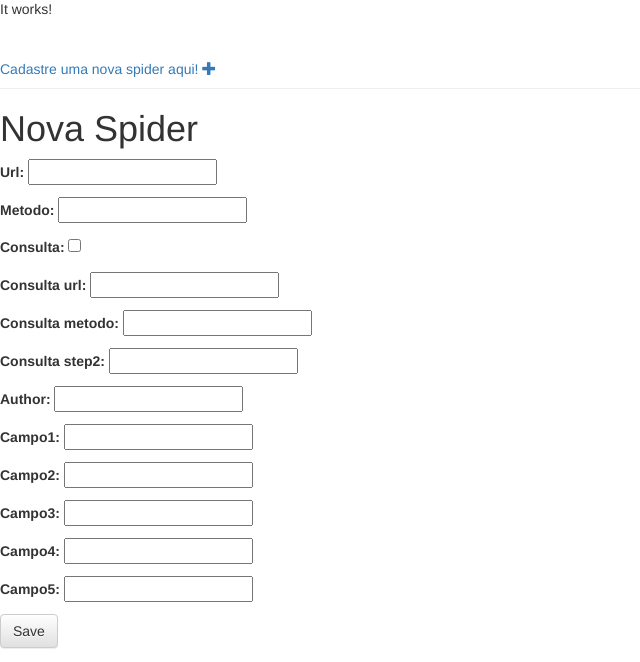
After one commit to RicardoLuna/babySpider, a Django app: page /spider/new/ in a window 1280 px wide. The commit adds this page. Shown: the part 390-1052 px from the top of the page, without its empty margins (0-640 px from the left). Run offline with Django 3.2, Linux system fonts and the light colour scheme; some libraries are stand-ins or nearby versions.

Commit message:
[DjangoProject] Adiciona nova view para cadastro.

```diff
--- /dev/null
+++ b/baby_spider/forms.py
@@ -0,0 +1,13 @@
+from django import forms
+
+from .models import Spider
+
+class SpiderForm(forms.ModelForm):
+
+    class Meta:
+        model = Spider
+        fields = (
+            'url', 'metodo', 'consulta', 'consulta_url', 'consulta_metodo',
+            'consulta_step2', 'author', 'campo1', 'campo2', 'campo3' ,
+            'campo4', 'campo5'
+        )
--- a/baby_spider/models.py
+++ b/baby_spider/models.py
@@ -3,20 +3,18 @@ from django.utils import timezone
 
 class Spider(models.Model):
     id = models.AutoField(primary_key=True)
-    url = models.TextField()
-    metodo = models.TextField()
+    url = models.CharField(max_length=100)
+    metodo = models.CharField(max_length=200)
     consulta = models.BooleanField(default=False)
-    consulta_url = models.TextField(default=None)
-    consulta_metodo = models.TextField(default=None)
-    consulta_step2 = models.TextField(default=None)
-    author = models.ForeignKey('auth.User', on_delete=models.CASCADE)
-    campo1 = models.TextField(default=None)
-    campo2 = models.TextField(default=None)
-    campo3 = models.TextField(default=None)
-    campo4 = models.TextField(default=None)
-    campo5 = models.TextField(default=None)
-    created_date = models.DateTimeField(
-            default=timezone.now)
+    consulta_url = models.CharField(max_length=100)
+    consulta_metodo = models.CharField(max_length=50)
+    consulta_step2 = models.CharField(max_length=50)
+    author = models.CharField(max_length=50)
+    campo1 = models.CharField(max_length=50)
+    campo2 = models.CharField(max_length=50)
+    campo3 = models.CharField(max_length=50)
+    campo4 = models.CharField(max_length=50)
+    campo5 = models.CharField(max_length=50)
 
     def __str__(self):
         return self.author
@@ -25,7 +23,7 @@ class Spider(models.Model):
 class Extract(models.Model):
 
     id = models.AutoField(primary_key=True)
-    author = models.ForeignKey('auth.User', on_delete=models.CASCADE)
+    author = models.TextField(default=None)
     campo2 = models.TextField(default=None)
     campo3 = models.TextField(default=None)
     campo4 = models.TextField(default=None)
--- /dev/null
+++ b/baby_spider/templates/baby_spider/base.html
@@ -0,0 +1,21 @@
+{% load staticfiles %}
+<html>
+    <head>
+        <link rel="stylesheet" href="//maxcdn.bootstrapcdn.com/bootstrap/3.2.0/css/bootstrap.min.css">
+        <link rel="stylesheet" href="//maxcdn.bootstrapcdn.com/bootstrap/3.2.0/css/bootstrap-theme.min.css">
+        <title>Baby spider =D</title>
+        <link rel="stylesheet" href="{% static 'css/spider_list.css' %}">
+    </head>
+    <body>
+        <h3>Projeto da disciplica PISD</h3>
+        <img src="https://i.imgur.com/kEKQxxw.jpg" height="333" width="500">
+        <p>It works!</p>
+        <div class="page-header">
+            <a href="{% url 'spider_new' %}" class="top-menu">
+                    Cadastre uma nova spider aqui!
+                <span class="glyphicon glyphicon-plus"></span></a>
+        </div>
+        {% block content %}
+        {% endblock %}
+    </body>
+</html>
--- /dev/null
+++ b/baby_spider/templates/baby_spider/spider_edit.html
@@ -0,0 +1,9 @@
+{% extends 'baby_spider/base.html' %}
+
+{% block content %}
+    <h1>Nova Spider</h1>
+    <form method="POST" class="spider-form">{% csrf_token %}
+        {{ form.as_p }}
+        <button type="submit" class="save btn btn-default">Save</button>
+    </form>
+{% endblock %}
--- a/baby_spider/urls.py
+++ b/baby_spider/urls.py
@@ -3,4 +3,5 @@ from . import views
 
 urlpatterns = [
     url(r'^$', views.spider_list, name='spider_list'),
+    url(r'^spider/new/$', views.spider_new, name='spider_new')
 ]
--- a/baby_spider/views.py
+++ b/baby_spider/views.py
@@ -1,5 +1,6 @@
 from django.shortcuts import render
 from .models import Spider, Extract
+from .forms import SpiderForm
 
 # Create your views here.
 def spider_list(request):
@@ -9,3 +10,15 @@ def spider_list(request):
 def extract_list(request, name):
     posts = Post.objects.filter(author=name)
     return render(request, 'baby_spider/spider_list.html', {})
+
+
+def spider_new(request):
+    if request.method == "POST":
+        form = SpiderForm(request.POST)
+        if form.is_valid():
+            spider = form.save(commit=False)
+            spider.save()
+            return redirect('base', pk=post.pk)
+    else:
+        form = SpiderForm()
+    return render(request, 'baby_spider/spider_edit.html', {'form': form})
```
Also changed, not shown: baby_spider/templates/baby_spider/spider_list.html (+10 -10 lines), baby_spider/static/css/spider_list.css (added), baby_spider/templates/baby_spider/extract_list.html (added).
